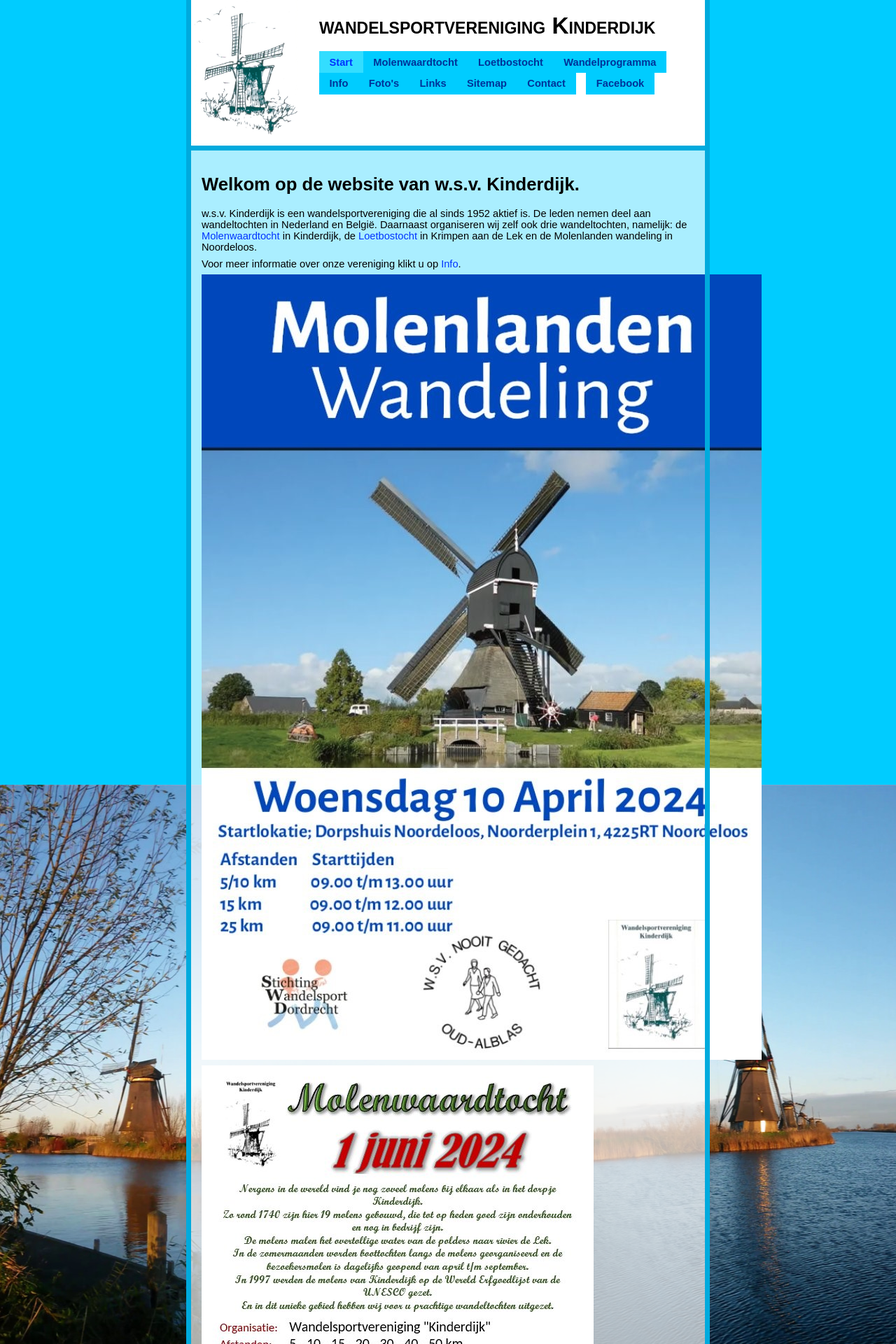
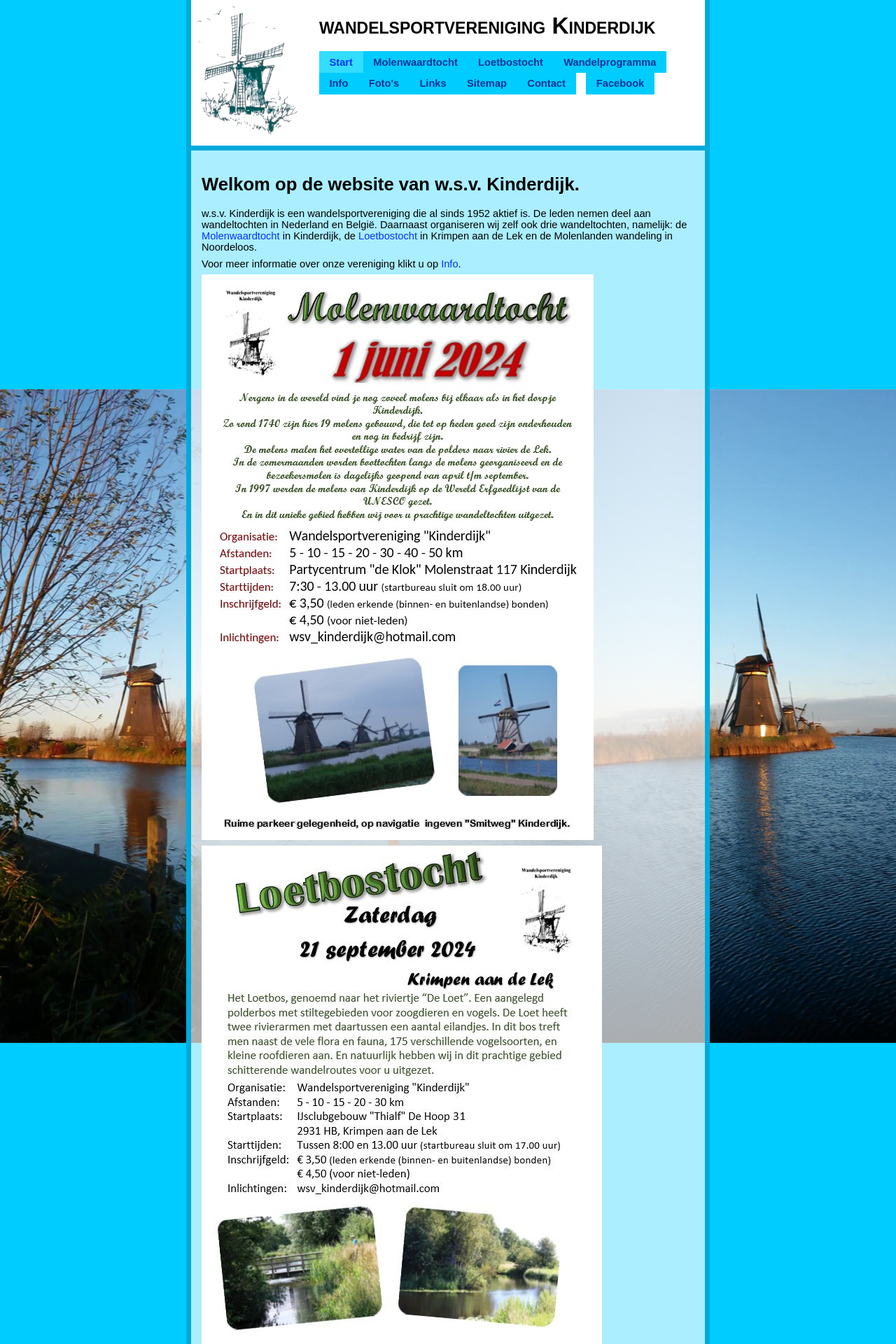
Before and after one commit to jvisser84/www.wsvkinderdijk.nl, a Jekyll site: the page built from docs/index.md, in a window 1280 px wide. Shown: the top 1920 px of the page at 70% size. Built offline with Jekyll 4.4.1, drawn with Linux system fonts in a browser that asks for light colours.

Commit message:
Flyer Molenlanden wandeling 2024 van de startpagina verwijderd, wandeling is al geweest.

```diff
--- a/docs/index.md
+++ b/docs/index.md
@@ -7,8 +7,6 @@
 
 Voor meer informatie over onze vereniging klikt u op [Info](/info).
 
-![Flyer Molenlanden wandeling 2024](/assets/images/Flyer_Molenlanden_wandeling_2024.jpg "Flyer Molenlanden wandeling 2024")
-
 ![Flyer Molenwaardtocht 2024](/assets/images/Flyer_MWT_2024.jpg "Flyer Molenwaardtocht 2024")
 
 ![Flyer Loetbostocht 2024](/assets/images/Flyer_Loet_2024.jpg "Flyer Loetbostocht 2024")
```
